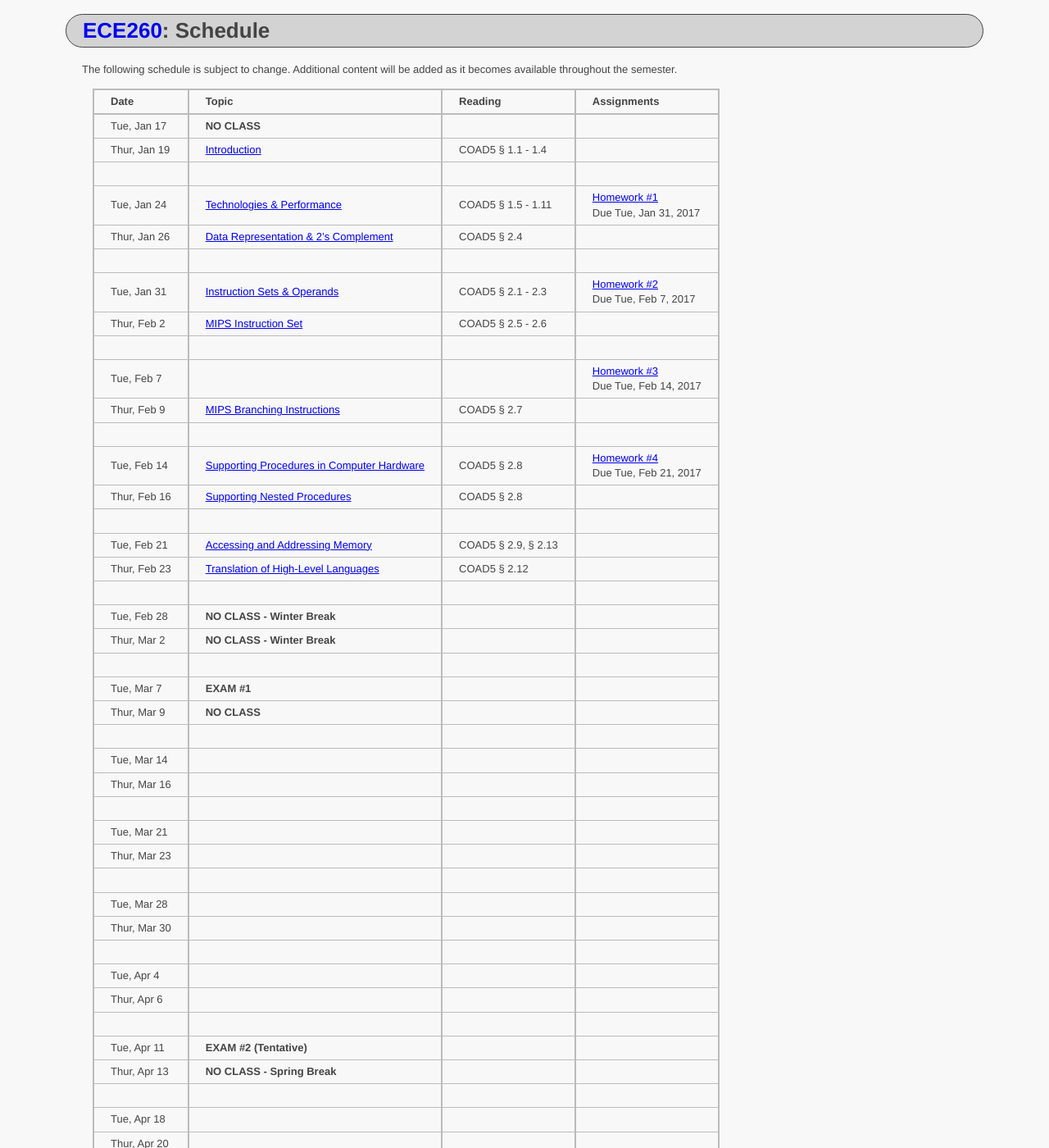
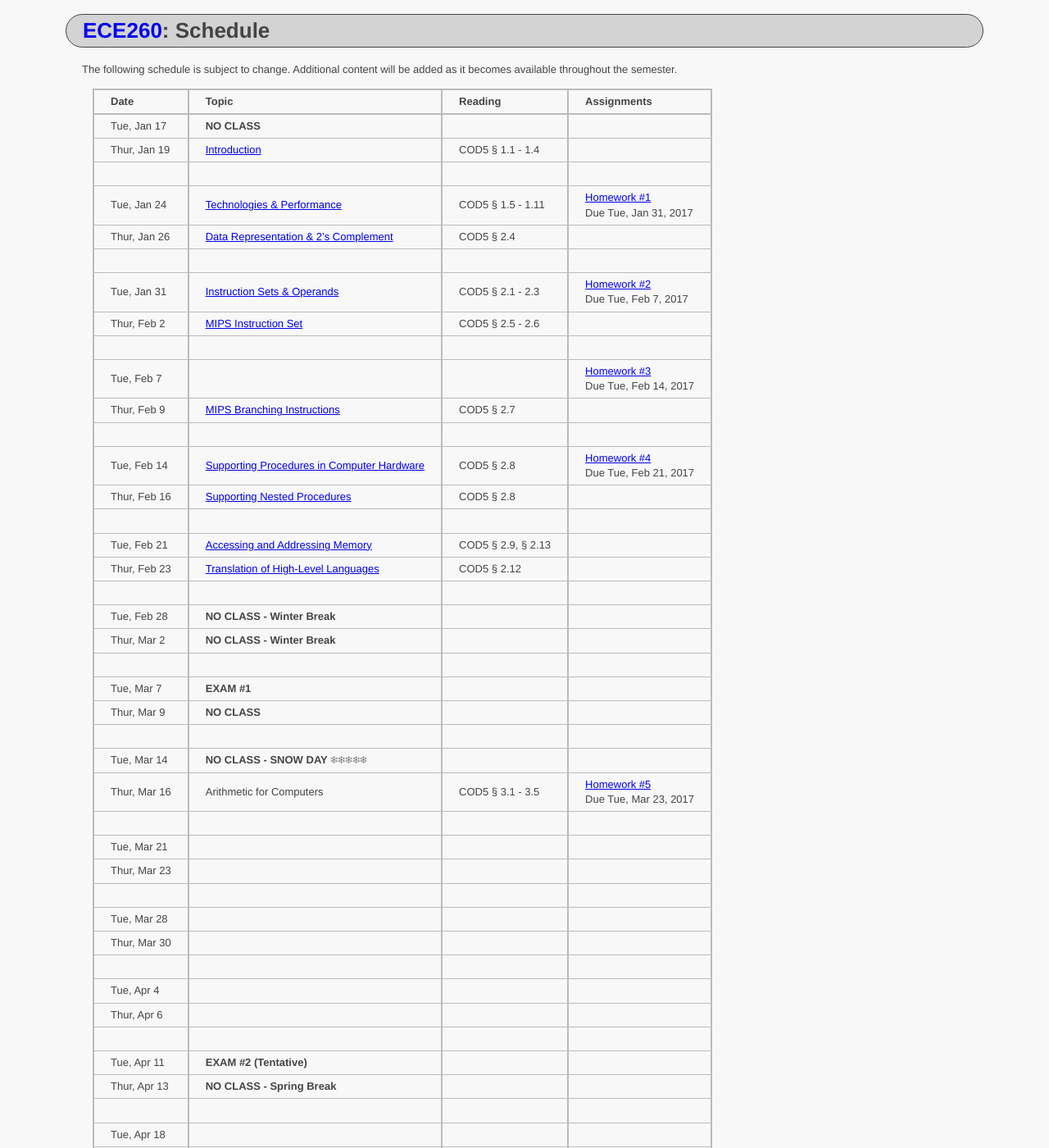
Before and after one commit to ycpcs/ece260-spring2017, a Jekyll site: the page built from schedule_lecture.md, in a window 1280 px wide and 1400 px high. Shown: the whole window at 82% size. Built offline with Jekyll 4.4.1, drawn with Linux system fonts in a browser that asks for light colours.

Commit message:
updated schedule

```diff
--- a/schedule_lecture.md
+++ b/schedule_lecture.md
@@ -11,22 +11,22 @@ Additional content will be added as it becomes available throughout the semester
 **Date**       | **Topic**                                                                                                        |  **Reading**                                                |  **Assignments**
 :--------------|:-----------------------------------------------------------------------------------------------------------------|:------------------------------------------------------------|:-----------------------------------------------------------------------
 Tue, Jan 17    |  **NO CLASS**                                                                                                    |                                                             |
-Thur, Jan 19   |  [Introduction](lectures/lecture1_introduction.pdf)                                                              |  COAD5 § 1.1 - 1.4                                          |
+Thur, Jan 19   |  [Introduction](lectures/lecture1_introduction.pdf)                                                              |  COD5 § 1.1 - 1.4                                           |
  | | |
-Tue, Jan 24    |  [Technologies & Performance](lectures/lecture2_technologies_and_performance.pdf)                                |  COAD5 § 1.5 - 1.11                                         |  [Homework #1](homework/Homework_Assignment_1.txt) <br> Due Tue, Jan 31, 2017
-Thur, Jan 26   |  [Data Representation & 2's Complement](lectures/lecture3_data_representation_and_2s_complement.pdf)             |  COAD5 § 2.4                                                |
+Tue, Jan 24    |  [Technologies & Performance](lectures/lecture2_technologies_and_performance.pdf)                                |  COD5 § 1.5 - 1.11                                          |  [Homework #1](homework/Homework_Assignment_1.txt) <br> Due Tue, Jan 31, 2017
+Thur, Jan 26   |  [Data Representation & 2's Complement](lectures/lecture3_data_representation_and_2s_complement.pdf)             |  COD5 § 2.4                                                 |
  | | |
-Tue, Jan 31    |  [Instruction Sets & Operands](lectures/lecture4_instructions_and_instruction_sets.pdf)                          |  COAD5 § 2.1 - 2.3                                          |  [Homework #2](homework/Homework_Assignment_2.txt) <br> Due Tue, Feb 7, 2017
-Thur, Feb 2    |  [MIPS Instruction Set](lectures/lecture5_MIPS_instruction_set.pdf)                                              |  COAD5 § 2.5 - 2.6                                          |
+Tue, Jan 31    |  [Instruction Sets & Operands](lectures/lecture4_instructions_and_instruction_sets.pdf)                          |  COD5 § 2.1 - 2.3                                           |  [Homework #2](homework/Homework_Assignment_2.txt) <br> Due Tue, Feb 7, 2017
+Thur, Feb 2    |  [MIPS Instruction Set](lectures/lecture5_MIPS_instruction_set.pdf)                                              |  COD5 § 2.5 - 2.6                                           |
  | | |
 Tue, Feb 7     |                                                                                                                  |                                                             |  [Homework #3](homework/Homework_Assignment_3.txt) <br> Due Tue, Feb 14, 2017
-Thur, Feb 9    |  [MIPS Branching Instructions](lectures/lecture6_MIPS_Branching_Instructions.pdf)                                |  COAD5 § 2.7                                                |
+Thur, Feb 9    |  [MIPS Branching Instructions](lectures/lecture6_MIPS_Branching_Instructions.pdf)                                |  COD5 § 2.7                                                 |
  | | |
-Tue, Feb 14    |  [Supporting Procedures in Computer Hardware](lectures/lecture7_Supporting_Procedures_in_Computer_Hardware.pdf)  |  COAD5 § 2.8                                                |  [Homework #4](homework/Homework_Assignment_4.txt) <br> Due Tue, Feb 21, 2017
-Thur, Feb 16   |  [Supporting Nested Procedures](lectures/lecture8_Supporting_Nested_Procedures.pdf)                              |  COAD5 § 2.8                                                |
+Tue, Feb 14    |  [Supporting Procedures in Computer Hardware](lectures/lecture7_Supporting_Procedures_in_Computer_Hardware.pdf)  |  COD5 § 2.8                                                 |  [Homework #4](homework/Homework_Assignment_4.txt) <br> Due Tue, Feb 21, 2017
+Thur, Feb 16   |  [Supporting Nested Procedures](lectures/lecture8_Supporting_Nested_Procedures.pdf)                              |  COD5 § 2.8                                                 |
  | | |
-Tue, Feb 21    |  [Accessing and Addressing Memory](lectures/lecture9_Accessing_and_Addressing_Memory.pdf)                        |  COAD5 § 2.9, § 2.13                                        |
-Thur, Feb 23   |  [Translation of High-Level Languages](lectures/lecture10_Translation_of_High-Level_Languages.pdf)               |  COAD5 § 2.12                                               |
+Tue, Feb 21    |  [Accessing and Addressing Memory](lectures/lecture9_Accessing_and_Addressing_Memory.pdf)                        |  COD5 § 2.9, § 2.13                                         |
+Thur, Feb 23   |  [Translation of High-Level Languages](lectures/lecture10_Translation_of_High-Level_Languages.pdf)               |  COD5 § 2.12                                                |
  | | |
 Tue, Feb 28    |  **NO CLASS - Winter Break**                                                                                     |                                                             | <!-- Winter Break -->
 Thur, Mar 2    |  **NO CLASS - Winter Break**                                                                                     |                                                             | <!-- Winter Break -->
@@ -34,27 +34,27 @@ Thur, Mar 2    |  **NO CLASS - Winter Break**
 Tue, Mar 7     |  **EXAM #1**                                                                                                     |                                                             |
 Thur, Mar 9    |  **NO CLASS**                                                                                                    |                                                             | <!-- SIGCSE WEEK, no Thursday lecture -->
  | | |
-Tue, Mar 14    |                                                                                                                  |                                                             | <!-- COAD5 § 3.1 - 3.3 -->
-Thur, Mar 16   |                                                                                                                  |                                                             | <!-- COAD5 § 3.4 - 3.5 -->
+Tue, Mar 14    |  **NO CLASS - SNOW DAY** ❄❄❄❄❄                                                                                   |                                                             | <!-- COD5 § 3.1 - 3.5 -->
+Thur, Mar 16   |  Arithmetic for Computers                                                                                        |  COD5 § 3.1 - 3.5                                           |  [Homework #5](homework/Homework_Assignment_5.txt) <br> Due Tue, Mar 23, 2017  <!-- COD5 § 3.5 maybe do some float examples in 2018 if no snow day! -->
  | | |
-Tue, Mar 21    |                                                                                                                  |                                                             | <!-- COAD5 § 3.6 - 3.9 -->
-Thur, Mar 23   |                                                                                                                  |                                                             | <!-- COAD5 § 4.1 - 4.3 -->
+Tue, Mar 21    |                                                                                                                  |                                                             | <!-- COD5 § ?? - ?? -->
+Thur, Mar 23   |                                                                                                                  |                                                             | <!-- COD5 § 4.1 - 4.3 -->
  | | |
-Tue, Mar 28    |                                                                                                                  |                                                             | <!-- COAD5 § 4.3 - 4.5 -->
-Thur, Mar 30   |                                                                                                                  |                                                             | <!-- COAD5 § 4.6 - 4.7 -->
+Tue, Mar 28    |                                                                                                                  |                                                             | <!-- COD5 § 4.3 - 4.5 -->
+Thur, Mar 30   |                                                                                                                  |                                                             | <!-- COD5 § 4.6 - 4.7 -->
  | | |
-Tue, Apr 4     |                                                                                                                  |                                                             | <!-- COAD5 § 4.8 - 4.9 -->
-Thur, Apr 6    |                                                                                                                  |                                                             | <!-- COAD5 § 4.10 -->
+Tue, Apr 4     |                                                                                                                  |                                                             | <!-- COD5 § 4.8 - 4.9 -->
+Thur, Apr 6    |                                                                                                                  |                                                             | <!-- COD5 § 4.10 -->
  | | |
 Tue, Apr 11    |  **EXAM #2 (Tentative)**                                                                                         |                                                             | <!-- EXAM #2 -->
 Thur, Apr 13   |  **NO CLASS - Spring Break**                                                                                     |                                                             | <!-- Spring Break -->
  | | |
-Tue, Apr 18    |                                                                                                                  |                                                             | <!-- COAD5 § 5.1 - 5.3 -->
-Thur, Apr 20   |                                                                                                                  |                                                             | <!-- COAD5 § 5.4 -->
+Tue, Apr 18    |                                                                                                                  |                                                             | <!-- COD5 § 5.1 - 5.3 -->
+Thur, Apr 20   |                                                                                                                  |                                                             | <!-- COD5 § 5.4 -->
  | | |
-Tue, Apr 25    |                                                                                                                  |                                                             | <!-- COAD5 § 5.1 - 5.3 -->
-Thur, Apr 27   |                                                                                                                  |                                                             | <!-- COAD5 § 6.1 - 6.3 -->
+Tue, Apr 25    |                                                                                                                  |                                                             | <!-- COD5 § 5.1 - 5.3 -->
+Thur, Apr 27   |                                                                                                                  |                                                             | <!-- COD5 § 6.1 - 6.3 -->
  | | |
-Tue, May 2     |                                                                                                                  |                                                             | <!-- COAD5 § 6.4 - 6.6 -->
+Tue, May 2     |                                                                                                                  |                                                             | <!-- COD5 § 6.4 - 6.6 -->
 Thur, May 4    |  **EXAM #3 (Tentative)**                                                                                         |                                                             | <!-- EXAM #3 -->
  | | |
```
Also changed, not shown: homework/Homework_Assignment_5.txt (added, +44 -0 lines), schedule_lab.md (+7 -7 lines), 1 other file.
